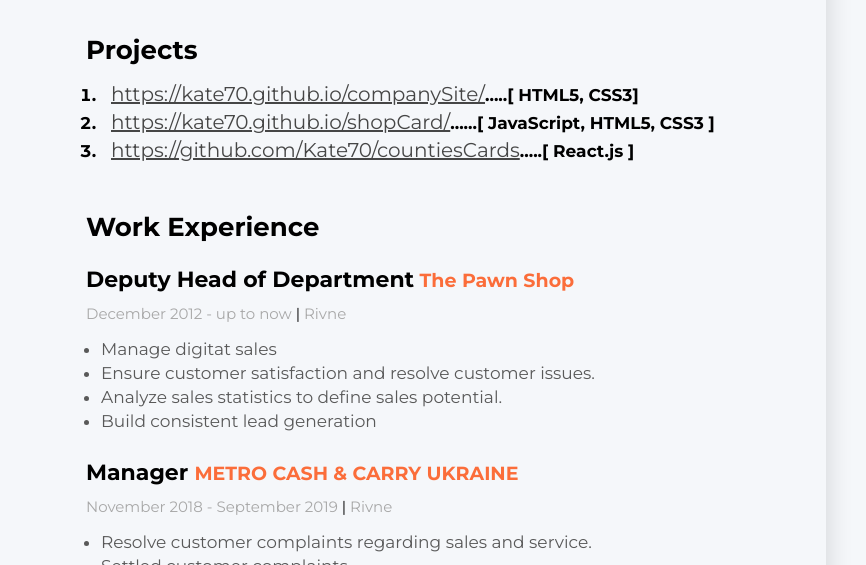
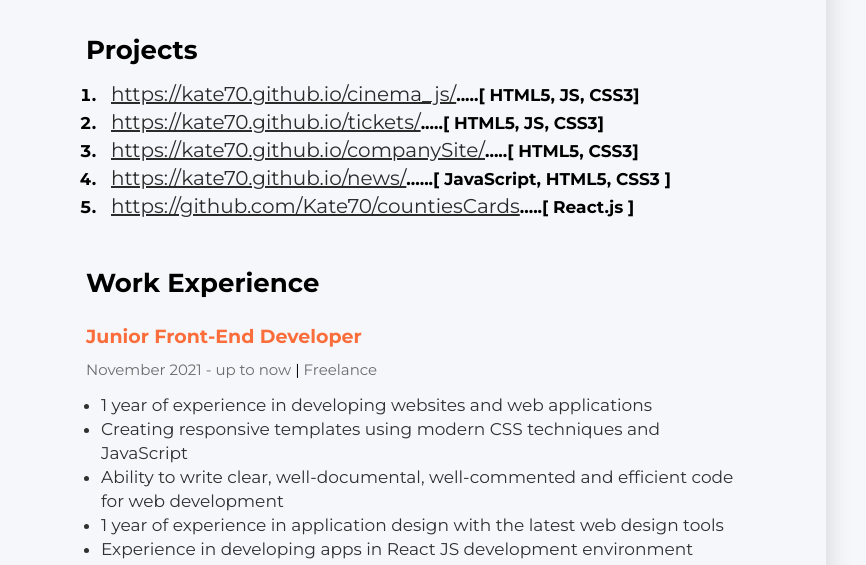
Before and after one commit to Kate70/Resume, a website: page index.html in a window 1280 px wide. Shown: the part 387-952 px from the top of the page, 414-1280 px from the left. Drawn offline with Linux system fonts and the light colour scheme.

Commit message:
add new project

```diff
--- a/index.html
+++ b/index.html
@@ -28,16 +28,34 @@
         <div class="projects">
           <h3 class="title">Projects</h3>
           <ol class="projects-list">
-            <li class="project-item">
+
+
+
+            <li  class="project-item">
               <span class="project">
-              <a href="https://kate70.github.io/companySite/" class="project-link"
+                <a href="https://kate70.github.io/cinema_js/" class="project-link"
+                >https://kate70.github.io/cinema_js/</a
+              >.....<span class="project-bracket">[</span> HTML5, JS, CSS3<span class="project-bracket">]</span>
+            </li>
+
+            <li  class="project-item">
+              <span class="project">
+                <a href="https://kate70.github.io/tickets/" class="project-link"
+                >https://kate70.github.io/tickets/</a
+              >.....<span class="project-bracket">[</span> HTML5, JS, CSS3<span class="project-bracket">]</span>
+            </li>
+
+            <li  class="project-item">
+              <span class="project">
+                <a href="https://kate70.github.io/companySite/" class="project-link"
                 >https://kate70.github.io/companySite/</a
               >.....<span class="project-bracket">[</span> HTML5, CSS3<span class="project-bracket">]</span>
             </li>
+
             <li  class="project-item">
               <span class="project">
-              <a href="https://kate70.github.io/shopCard/" class="project-link"
-                >https://kate70.github.io/shopCard/</a
+                <a href="https://unrivaled-douhua-d038b4.netlify.app" class="project-link"
+                >https://kate70.github.io/news/</a
               >......<span class="project-bracket">[</span>  JavaScript, HTML5, CSS3 <span class="project-bracket">]</span>
             </li>
 
@@ -48,12 +66,26 @@
               >.....<span class="project-bracket">[</span> React.js <span class="project-bracket">]</span>
 
             </li>
+
+
           </ol>
         </div>
         <!-- Work -->
         <div class="work">
           <h3 class="title">Work Experience</h3>
           <!-- Company -->
+          <div>
+            <h4 class="position"> <span class="organization" >Junior  Front-End Developer</span></h4>
+            <p class="period">November 2021 - up to now <span class="line">|</span> Freelance</p>
+            <ul class="work-list">
+              <li class="work-list-item">1 year of experience in developing websites and web applications</li>
+              <li class="work-list-item">Creating responsive templates using modern CSS techniques and JavaScript</li>
+              <li class="work-list-item">Ability to write clear, well-documental, well-commented and efficient code for web development</li>
+              <li class="work-list-item">1 year of experience in application design with the latest web design tools</li>
+              <li class="work-list-item">Experience in developing apps in React JS development environment
+              </li>
+            </ul>
+          </div>
           <div>
             <h4 class="position">Deputy Head of Department<span class="organization" > The Pawn Shop </span></h4>
             <p class="period">December 2012 - up to now <span class="line">|</span> Rivne</p>
--- a/styles1.css
+++ b/styles1.css
@@ -139,7 +139,7 @@ body {
   font-weight: normal;
   font-size: 20px;
   line-height: 28px;
-  color: #464646;
+  color: #2c2b2b;
 
   }
   .project-link{
@@ -175,7 +175,7 @@ body {
   font-weight: normal;
   font-size: 15px;
   line-height: 15px;
-  color: #A8A8A8;
+  color: #6d6b6b;
   margin-bottom: 10px;
   }
   .line{
@@ -195,7 +195,7 @@ body {
   font-weight: normal;
   font-size: 17px;
   line-height: 24px;
-  color: #595959;
+  color: #303030;
 
   }
   .education{
```
